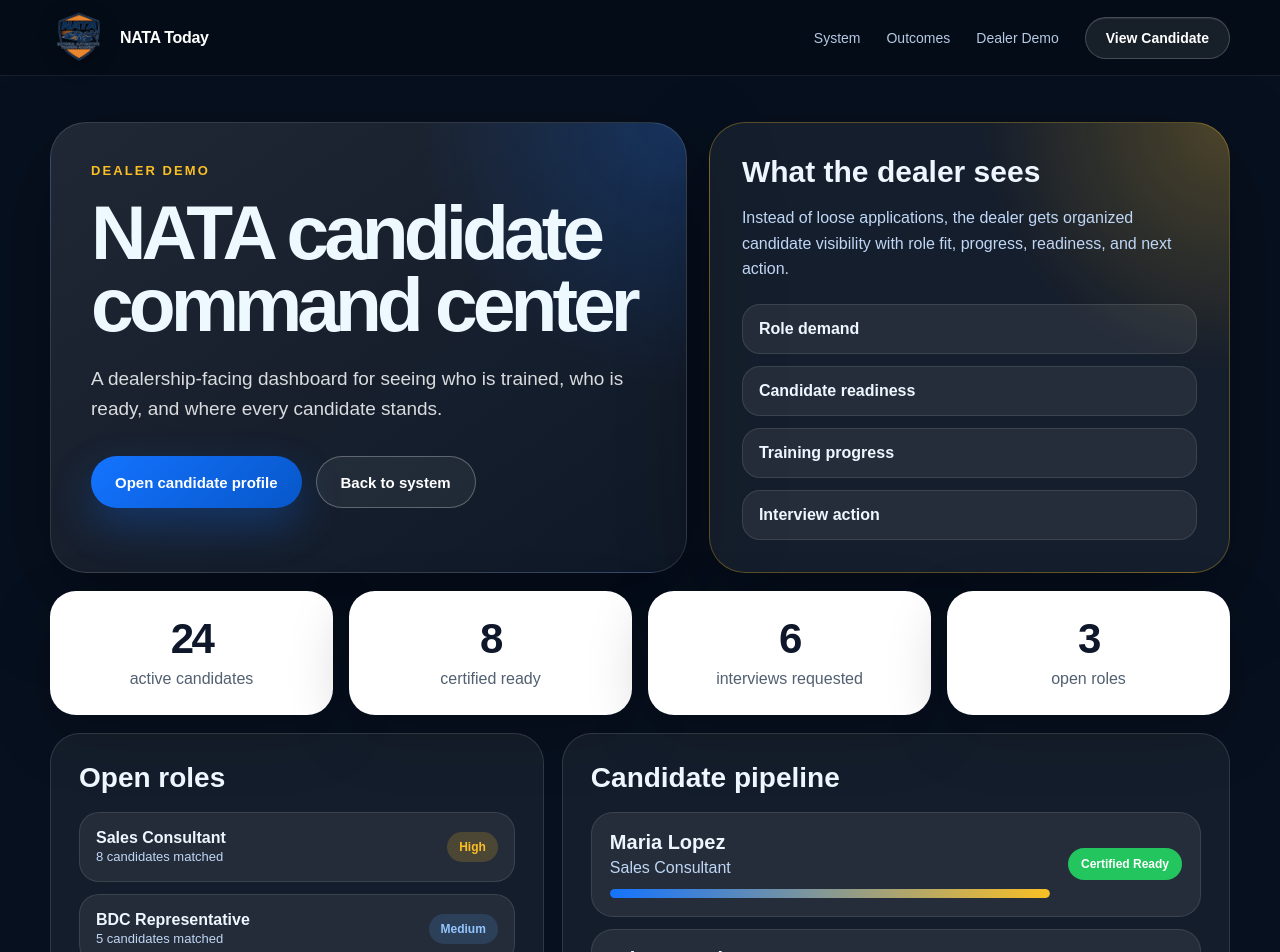
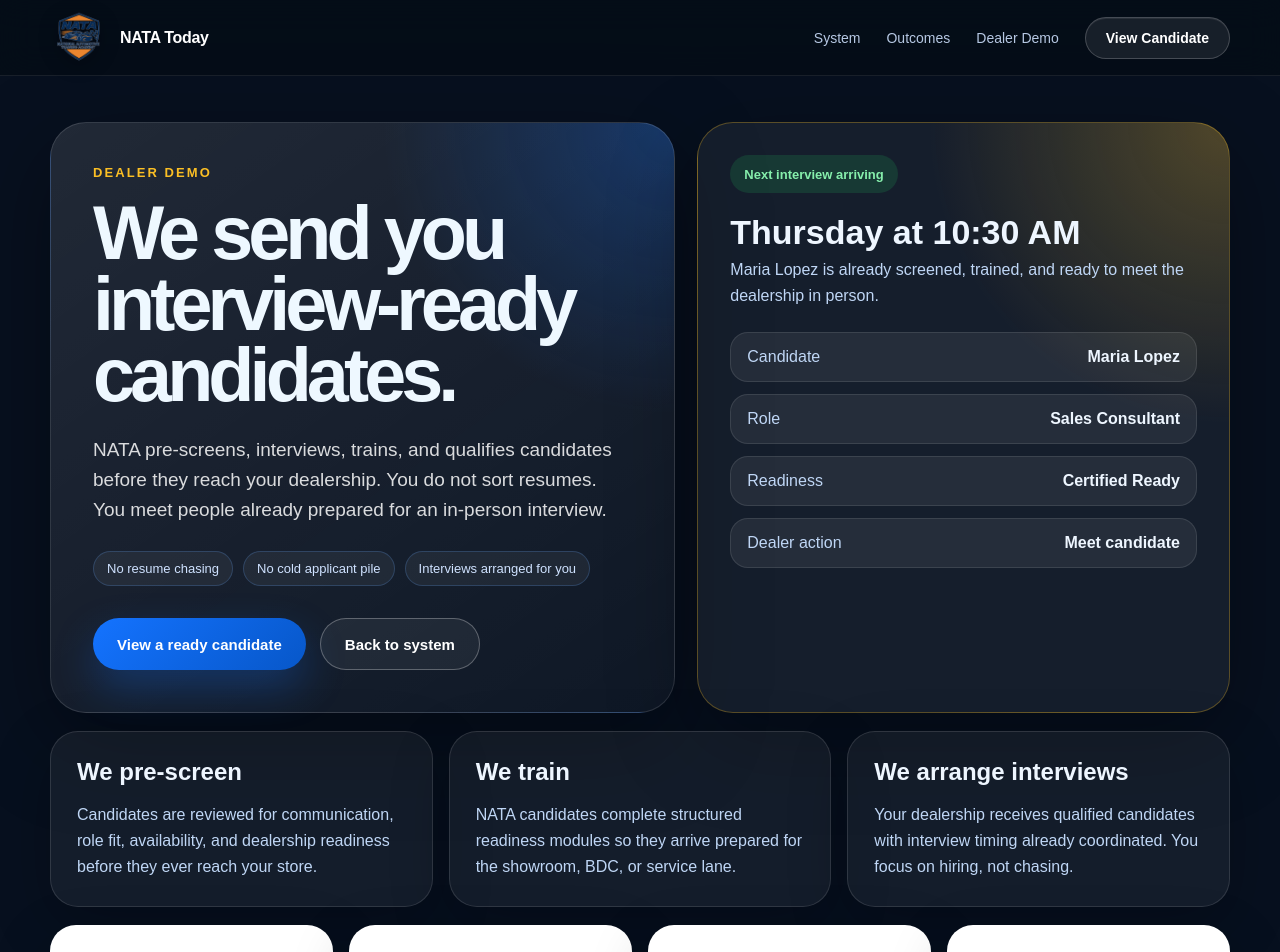
Before and after one commit to zlomke76-del/natatoday, a Next.js app: page /dealer-demo in a window 1280 px wide. Shown: the top 952 px of the page. Built offline with nearby package versions, Linux system fonts and the light colour scheme.

Commit message:
Update page.tsx

```diff
--- a/app/dealer-demo/page.tsx
+++ b/app/dealer-demo/page.tsx
@@ -8,10 +8,53 @@ const roles = [
 ];
 
 const candidates = [
-  { name: "Maria Lopez", role: "Sales Consultant", status: "Certified Ready", progress: 100, badge: "#22c55e" },
-  { name: "Ethan Brooks", role: "BDC Representative", status: "Training 82%", progress: 82, badge: "#fbbf24" },
-  { name: "Jordan Miles", role: "Service Advisor", status: "Screened", progress: 56, badge: "#60a5fa" },
-  { name: "Avery Coleman", role: "Sales Consultant", status: "Interview Requested", progress: 100, badge: "#111827" },
+  {
+    name: "Maria Lopez",
+    role: "Sales Consultant",
+    status: "Interview Ready",
+    progress: 100,
+    badge: "#22c55e",
+    scheduled: "Thursday · 10:30 AM",
+  },
+  {
+    name: "Ethan Brooks",
+    role: "BDC Representative",
+    status: "Final Screen",
+    progress: 82,
+    badge: "#fbbf24",
+    scheduled: "Scheduling now",
+  },
+  {
+    name: "Jordan Miles",
+    role: "Service Advisor",
+    status: "Pre-Screened",
+    progress: 56,
+    badge: "#60a5fa",
+    scheduled: "Needs training completion",
+  },
+  {
+    name: "Avery Coleman",
+    role: "Sales Consultant",
+    status: "Interview Set",
+    progress: 100,
+    badge: "#111827",
+    scheduled: "Friday · 2:00 PM",
+  },
+];
+
+const friction = [
+  {
+    title: "We pre-screen",
+    copy: "Candidates are reviewed for communication, role fit, availability, and dealership readiness before they ever reach your store.",
+  },
+  {
+    title: "We train",
+    copy: "NATA candidates complete structured readiness modules so they arrive prepared for the showroom, BDC, or service lane.",
+  },
+  {
+    title: "We arrange interviews",
+    copy: "Your dealership receives qualified candidates with interview timing already coordinated. You focus on hiring, not chasing.",
+  },
 ];
 
 export default function DealerDemoPage() {
@@ -29,7 +72,7 @@ export default function DealerDemoPage() {
         <div
           style={{
             display: "grid",
-            gridTemplateColumns: "1.1fr 0.9fr",
+            gridTemplateColumns: "1.08fr 0.92fr",
             gap: 22,
             alignItems: "stretch",
           }}
@@ -38,9 +81,9 @@ export default function DealerDemoPage() {
             style={{
               border: "1px solid rgba(255,255,255,0.13)",
               borderRadius: 36,
-              padding: 40,
+              padding: 42,
               background:
-                "radial-gradient(circle at top right, rgba(20,115,255,0.24), transparent 34%), linear-gradient(145deg, rgba(255,255,255,0.10), rgba(255,255,255,0.035))",
+                "radial-gradient(circle at top right, rgba(20,115,255,0.28), transparent 34%), linear-gradient(145deg, rgba(255,255,255,0.105), rgba(255,255,255,0.035))",
               boxShadow: "0 28px 90px rgba(0,0,0,0.35)",
             }}
           >
@@ -49,21 +92,36 @@ export default function DealerDemoPage() {
             <h1
               style={{
                 margin: 0,
-                fontSize: "clamp(54px, 6vw, 86px)",
+                fontSize: "clamp(52px, 5.9vw, 84px)",
                 lineHeight: 0.94,
+                maxWidth: 820,
               }}
             >
-              NATA candidate command center
+              We send you interview-ready candidates.
             </h1>
 
-            <p className="lede" style={{ maxWidth: 680 }}>
-              A dealership-facing dashboard for seeing who is trained, who is
-              ready, and where every candidate stands.
+            <p className="lede" style={{ maxWidth: 710 }}>
+              NATA pre-screens, interviews, trains, and qualifies candidates before
+              they reach your dealership. You do not sort resumes. You meet people
+              already prepared for an in-person interview.
             </p>
+
+            <div
+              style={{
+                display: "flex",
+                flexWrap: "wrap",
+                gap: 10,
+                marginTop: 26,
+              }}
+            >
+              <span className="trust-pill">No resume chasing</span>
+              <span className="trust-pill">No cold applicant pile</span>
+              <span className="trust-pill">Interviews arranged for you</span>
+            </div>
 
             <div className="hero-actions">
               <Link href="/candidate-demo" className="btn btn-primary">
-                Open candidate profile
+                View a ready candidate
               </Link>
 
               <Link href="/" className="btn btn-secondary">
@@ -78,38 +136,88 @@ export default function DealerDemoPage() {
               borderRadius: 36,
               padding: 32,
               background:
-                "radial-gradient(circle at top right, rgba(251,191,36,0.24), transparent 36%), rgba(255,255,255,0.06)",
+                "radial-gradient(circle at top right, rgba(251,191,36,0.25), transparent 38%), rgba(255,255,255,0.06)",
               boxShadow: "0 28px 90px rgba(0,0,0,0.32)",
             }}
           >
-            <h2 style={{ margin: 0, fontSize: 30 }}>
-              What the dealer sees
+            <div
+              style={{
+                display: "inline-flex",
+                alignItems: "center",
+                justifyContent: "center",
+                minHeight: 38,
+                padding: "0 14px",
+                borderRadius: 999,
+                background: "rgba(34,197,94,0.16)",
+                color: "#86efac",
+                fontWeight: 900,
+                fontSize: 13,
+              }}
+            >
+              Next interview arriving
+            </div>
+
+            <h2 style={{ margin: "22px 0 8px", fontSize: 34, lineHeight: 1 }}>
+              Thursday at 10:30 AM
             </h2>
 
-            <p style={{ color: "#bfd6f5", lineHeight: 1.6 }}>
-              Instead of loose applications, the dealer gets organized candidate
-              visibility with role fit, progress, readiness, and next action.
+            <p style={{ color: "#bfd6f5", lineHeight: 1.6, margin: 0 }}>
+              Maria Lopez is already screened, trained, and ready to meet the
+              dealership in person.
             </p>
 
-            <div style={{ display: "grid", gap: 12, marginTop: 22 }}>
-              {["Role demand", "Candidate readiness", "Training progress", "Interview action"].map(
-                (item) => (
+            <div style={{ display: "grid", gap: 12, marginTop: 24 }}>
+              {[
+                ["Candidate", "Maria Lopez"],
+                ["Role", "Sales Consultant"],
+                ["Readiness", "Certified Ready"],
+                ["Dealer action", "Meet candidate"],
+              ].map(([label, value]) => (
                 <div
-                    key={item}
+                  key={label}
                   style={{
+                    display: "flex",
+                    justifyContent: "space-between",
+                    gap: 14,
                     padding: "15px 16px",
                     borderRadius: 18,
                     background: "rgba(255,255,255,0.07)",
                     border: "1px solid rgba(255,255,255,0.10)",
-                      fontWeight: 800,
                   }}
                 >
-                    {item}
+                  <span style={{ color: "#bfd6f5" }}>{label}</span>
+                  <strong>{value}</strong>
                 </div>
-                )
-              )}
+              ))}
             </div>
           </aside>
+        </div>
+
+        <div
+          style={{
+            display: "grid",
+            gridTemplateColumns: "repeat(3, 1fr)",
+            gap: 16,
+            marginTop: 18,
+          }}
+        >
+          {friction.map((item) => (
+            <section
+              key={item.title}
+              style={{
+                border: "1px solid rgba(255,255,255,0.12)",
+                borderRadius: 28,
+                padding: 26,
+                background: "rgba(255,255,255,0.055)",
+                boxShadow: "0 18px 60px rgba(0,0,0,0.22)",
+              }}
+            >
+              <h3 style={{ margin: 0, fontSize: 24 }}>{item.title}</h3>
+              <p style={{ color: "#bfd6f5", lineHeight: 1.62, marginBottom: 0 }}>
+                {item.copy}
+              </p>
+            </section>
+          ))}
         </div>
 
         <div
@@ -120,10 +228,10 @@ export default function DealerDemoPage() {
             marginTop: 18,
           }}
         >
-          <Metric value="24" label="active candidates" />
-          <Metric value="8" label="certified ready" />
-          <Metric value="6" label="interviews requested" />
-          <Metric value="3" label="open roles" />
+          <Metric value="24" label="pre-screened candidates" />
+          <Metric value="8" label="interview-ready now" />
+          <Metric value="6" label="interviews arranged" />
+          <Metric value="3" label="roles being filled" />
         </div>
 
         <div
@@ -142,7 +250,12 @@ export default function DealerDemoPage() {
               background: "rgba(255,255,255,0.055)",
             }}
           >
-            <h2 style={{ margin: "0 0 18px", fontSize: 28 }}>Open roles</h2>
+            <h2 style={{ margin: "0 0 8px", fontSize: 28 }}>
+              Where we are sending candidates
+            </h2>
+            <p style={{ color: "#bfd6f5", lineHeight: 1.55, marginTop: 0 }}>
+              NATA aligns screened candidates to the roles your dealership needs.
+            </p>
 
             <div style={{ display: "grid", gap: 12 }}>
               {roles.map((role) => (
@@ -196,9 +309,13 @@ export default function DealerDemoPage() {
               background: "rgba(255,255,255,0.055)",
             }}
           >
-            <h2 style={{ margin: "0 0 18px", fontSize: 28 }}>
-              Candidate pipeline
+            <h2 style={{ margin: "0 0 8px", fontSize: 28 }}>
+              Interview-ready candidates
             </h2>
+            <p style={{ color: "#bfd6f5", lineHeight: 1.55, marginTop: 0 }}>
+              Every candidate below has already moved through NATA screening,
+              readiness review, and interview coordination.
+            </p>
 
             <div style={{ display: "grid", gap: 12 }}>
               {candidates.map((candidate) => (
@@ -220,13 +337,19 @@ export default function DealerDemoPage() {
                       {candidate.name}
                     </h3>
 
+                    <p style={{ margin: "5px 0 6px", color: "#bfd6f5" }}>
+                      {candidate.role}
+                    </p>
+
                     <p
                       style={{
-                        margin: "5px 0 12px",
-                        color: "#bfd6f5",
+                        margin: "0 0 12px",
+                        color: "#fbbf24",
+                        fontSize: 13,
+                        fontWeight: 900,
                       }}
                     >
-                      {candidate.role}
+                      {candidate.scheduled}
                     </p>
 
                     <div
@@ -243,8 +366,7 @@ export default function DealerDemoPage() {
                           width: `${candidate.progress}%`,
                           height: "100%",
                           borderRadius: 999,
-                          background:
-                            "linear-gradient(90deg, #1473ff, #fbbf24)",
+                          background: "linear-gradient(90deg, #1473ff, #fbbf24)",
                         }}
                       />
                     </div>
```
Lines whose indentation alone changed are shown as unchanged.
